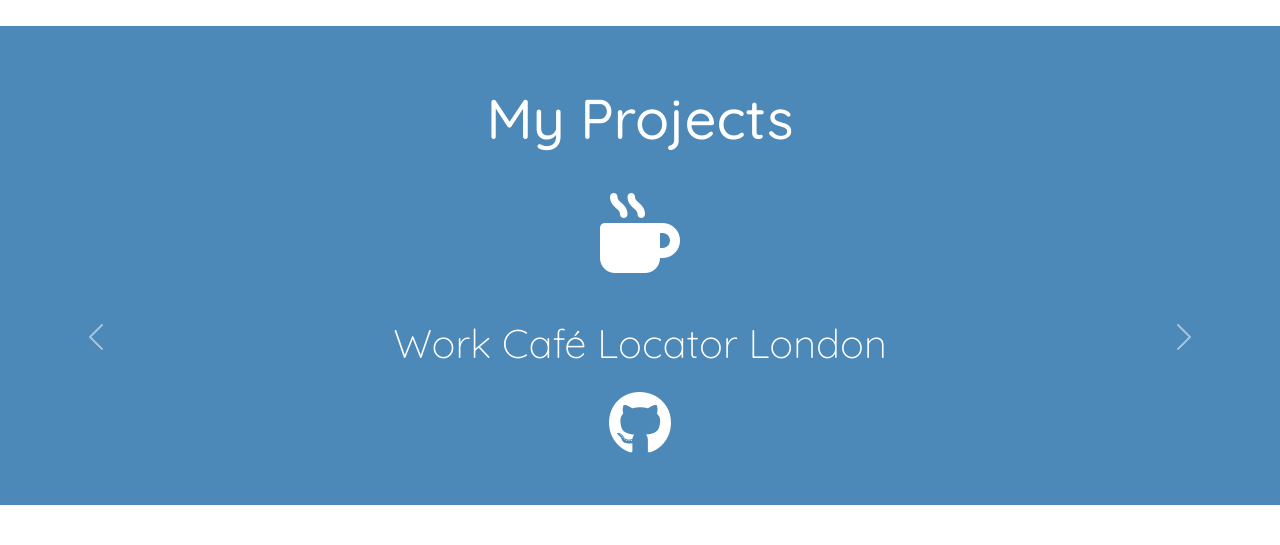
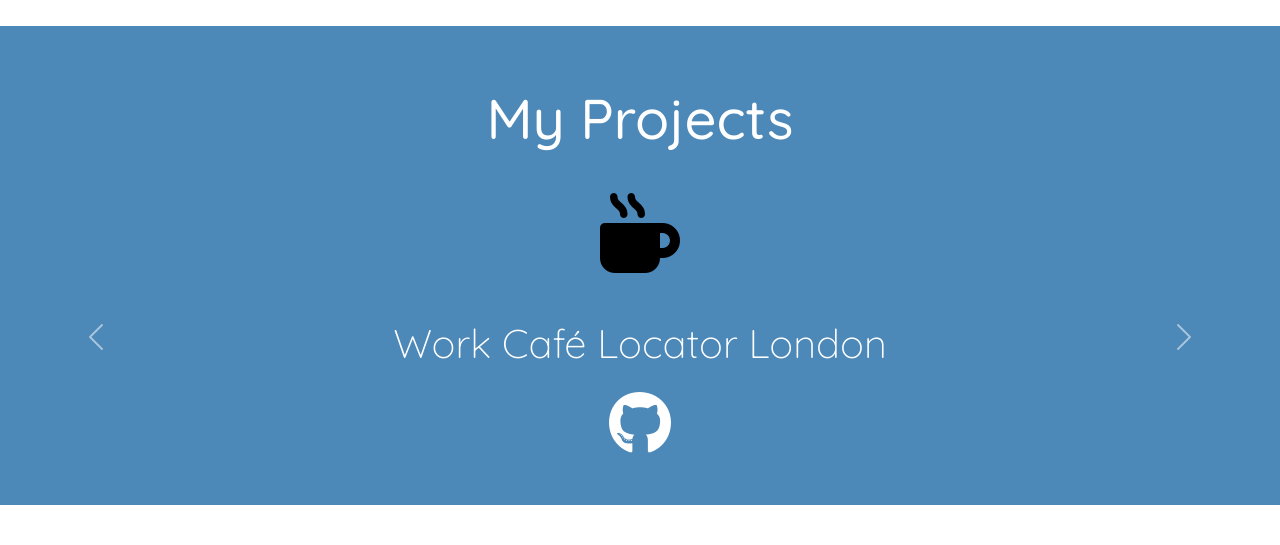
Before and after one commit to davidr49/portfolio-site, a Flask app: page / in a window 1280 px wide. Shown: the part 839-1384 px from the top of the page. Run offline with Flask 2, Linux system fonts and the light colour scheme; some libraries are stand-ins or nearby versions.

Commit message:
Work Cafe anchor alterations added

```diff
--- a/static/styles.css
+++ b/static/styles.css
@@ -122,11 +122,11 @@ body {
 }
 
 .site-link{
-    color:white;
+    color:black;
 }
 
 .site-link:hover{
-    color:black;
+    color:white;
     transform:scale(1.1);
 }
 
```
